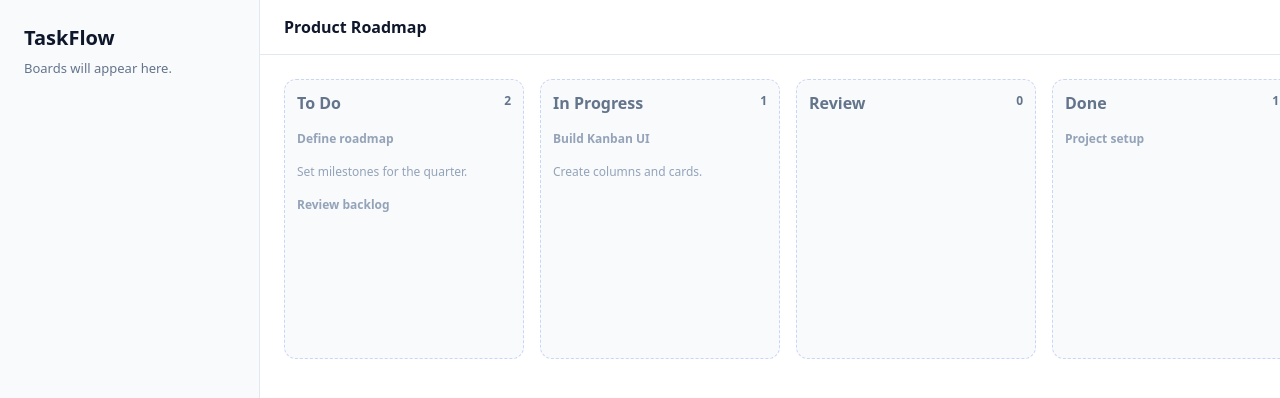
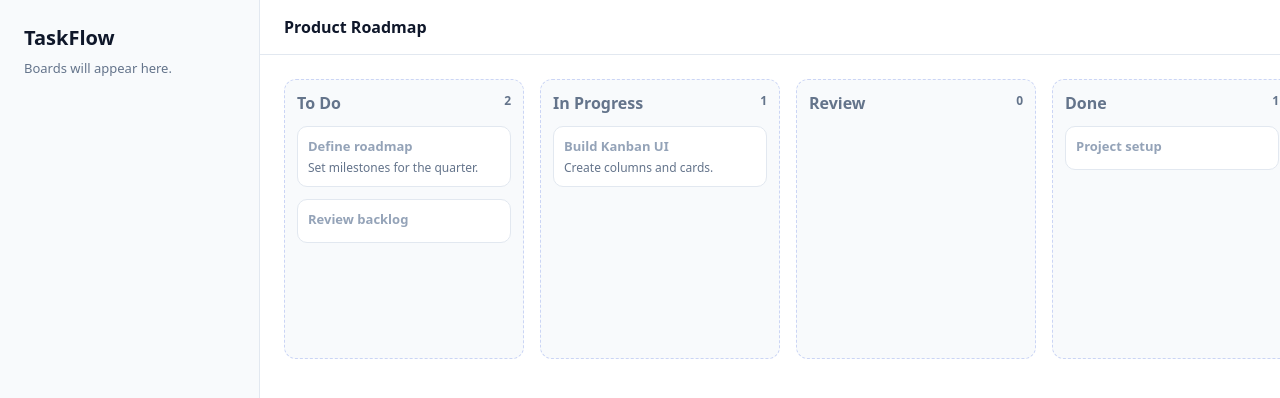
Before and after one commit to letsgokala/Kala-weather-app, a React (Vite) app: page / in a window 1280 px wide. Shown: the top 398 px of the page. Built offline with nearby package versions, Linux system fonts and the light colour scheme.

Commit message:
feat: add task cards

```diff
--- a/src/index.css
+++ b/src/index.css
@@ -91,4 +91,25 @@ body {
 .column-body {
   font-size: 12px;
   color: #94a3b8;
+  display: flex;
+  flex-direction: column;
+  gap: 12px;
 }
+
+.task-card {
+  border: 1px solid #e2e8f0;
+  border-radius: 10px;
+  padding: 10px;
+  background: #ffffff;
+}
+
+.task-card h4 {
+  margin: 0 0 4px;
+  font-size: 13px;
+}
+
+.task-card p {
+  margin: 0;
+  font-size: 12px;
+  color: #64748b;
+}
```
